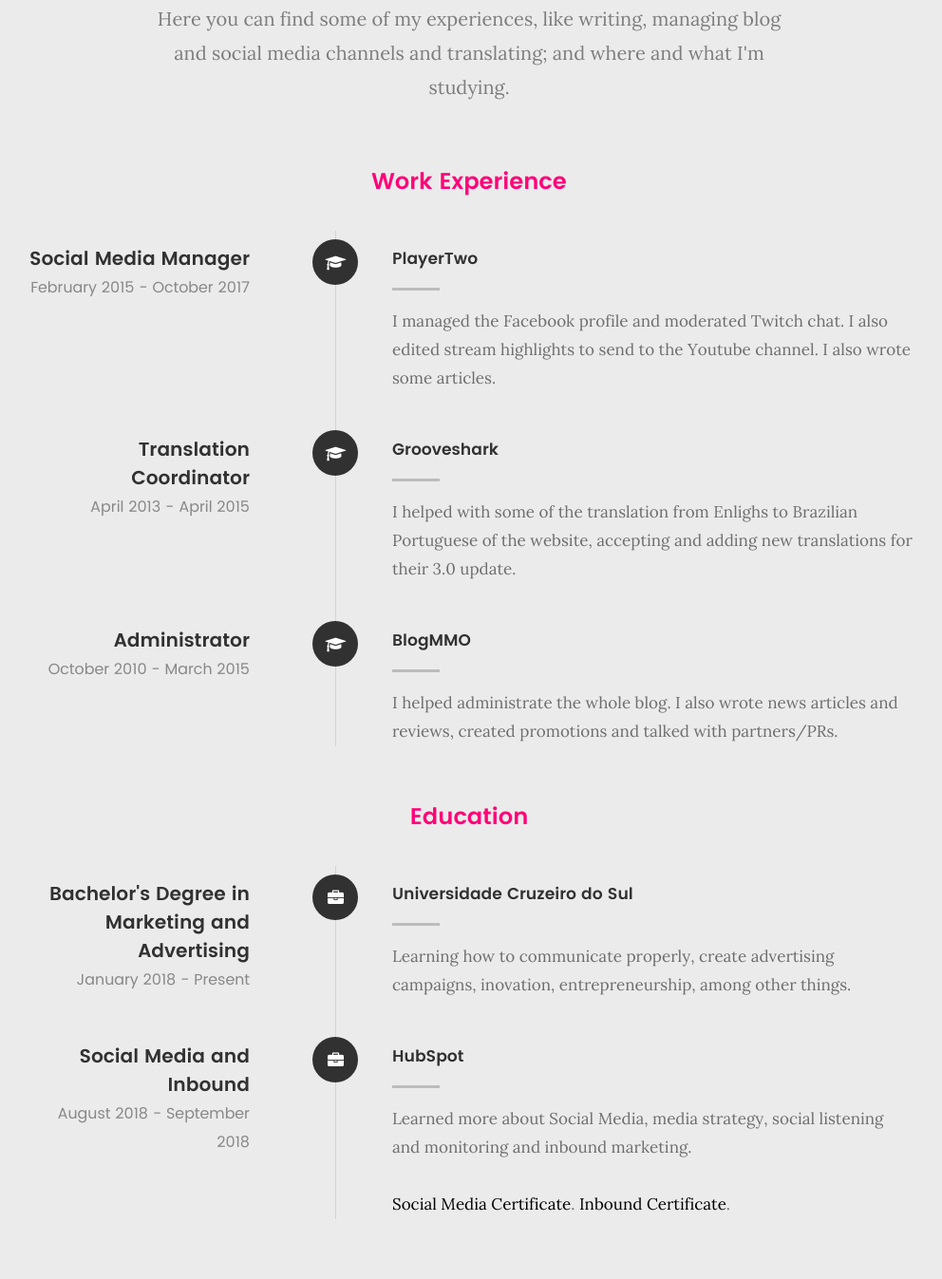
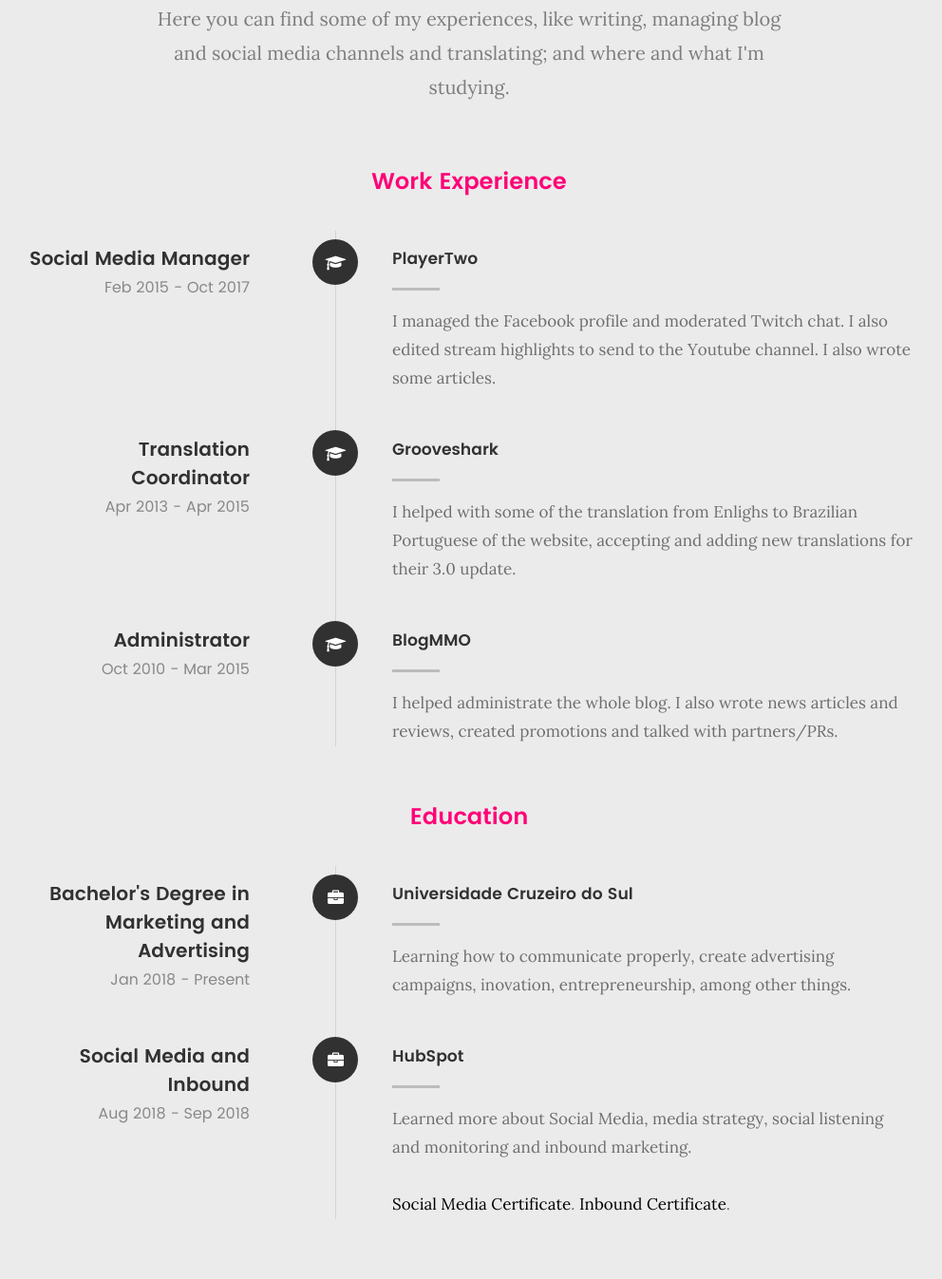
Before and after one commit to tiag0santana/tiag0santana.github.io, a plain HTML site: page index.html in a window 1280 px wide. Shown: the part 2132-3479 px from the top of the page at 95% size, without its empty margins (146-1138 px from the left). Drawn offline with Linux system fonts and the light colour scheme; files whose address does not match are found by name.

Commit message:
Months name reduced.

```diff
--- a/index.html
+++ b/index.html
@@ -224,7 +224,7 @@
 
 	   				<div class="timeline-header">
 	   					<h3>Social Media Manager</h3>
-	   					<p>February 2015 - October 2017</p>
+	   					<p>Feb 2015 - Oct 2017</p>
 	   				</div>
 
 	   				<div class="timeline-content">
@@ -242,7 +242,7 @@
 
 	   				<div class="timeline-header">
 	   					<h3>Translation Coordinator</h3>
-	   					<p>April 2013 - April 2015</p>
+	   					<p>Apr 2013 - Apr 2015</p>
 	   				</div>
 
 	   				<div class="timeline-content">
@@ -260,7 +260,7 @@
 
 	   				<div class="timeline-header">
 	   					<h3>Administrator</h3>
-	   					<p>October 2010 - March 2015</p>
+	   					<p>Oct 2010 - Mar 2015</p>
 	   				</div>
 
 	   				<div class="timeline-content">
@@ -296,7 +296,7 @@
 
 	   				<div class="timeline-header">
 	   					<h3>Bachelor's Degree in Marketing and Advertising</h3>
-	   					<p>January 2018 - Present</p>
+	   					<p>Jan 2018 - Present</p>
 	   				</div>
 
 	   				<div class="timeline-content">
@@ -314,7 +314,7 @@
 
 	   				<div class="timeline-header">
 	   					<h3>Social Media and Inbound</h3>
-	   					<p>August 2018 - September 2018</p>
+	   					<p>Aug 2018 - Sep 2018</p>
 	   				</div>
 
 	   				<div class="timeline-content">
```
